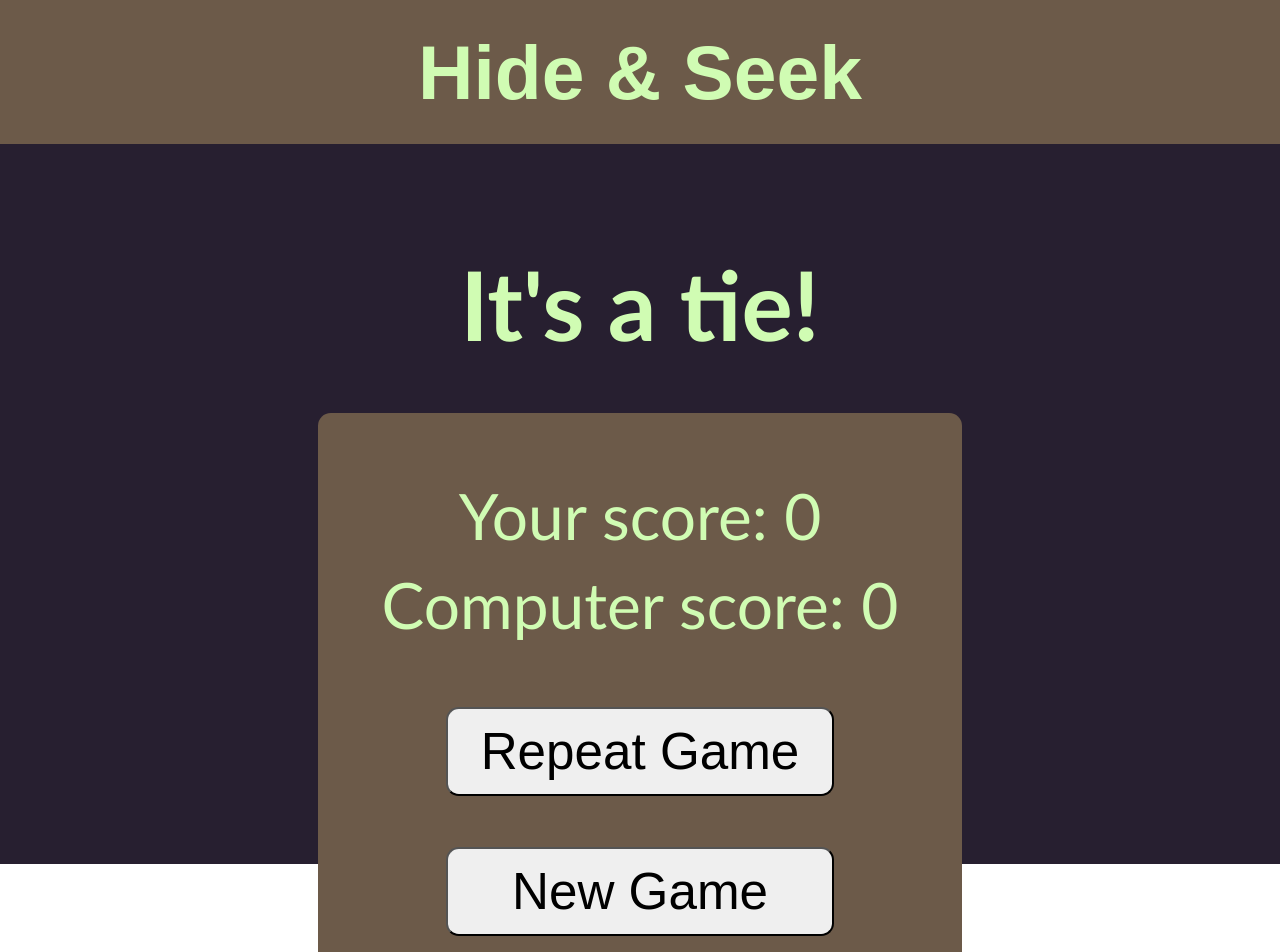
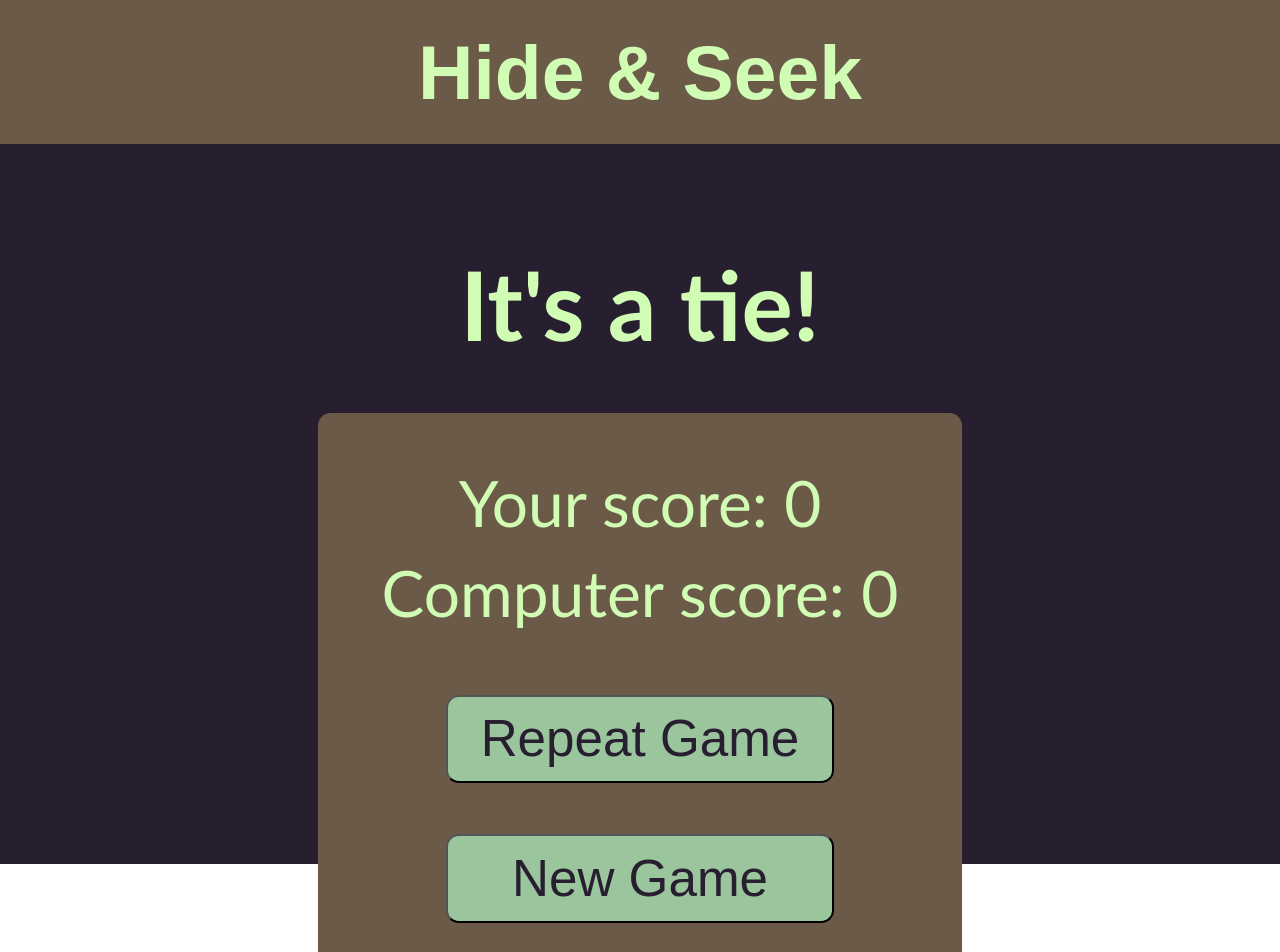
Before and after one commit to franco-ortega/hide-and-seek, a React (Create React App) app: page /results in a window 1280 px wide. Shown: the top 952 px of the page. Built offline with nearby package versions, Linux system fonts and the light colour scheme.

Commit message:
add color to buttons

```diff
--- a/src/components/Results/Results.module.scss
+++ b/src/components/Results/Results.module.scss
@@ -21,7 +21,7 @@
     section {
         background: $umber;
         border-radius: 1vw;
-        padding: 5vw 5vw;
+        padding: 4vw 5vw;
 
         display: flex;
         flex-direction: column;
@@ -42,9 +42,11 @@
             gap: 4vw;
 
             button {
+                background-color: $eton-blue;
                 border-radius: 1vw;
                 width: 75%;
                 padding: 1vw;
+                color: $dark-purple;
                 font-size: 4vw;
             }
         }
```
